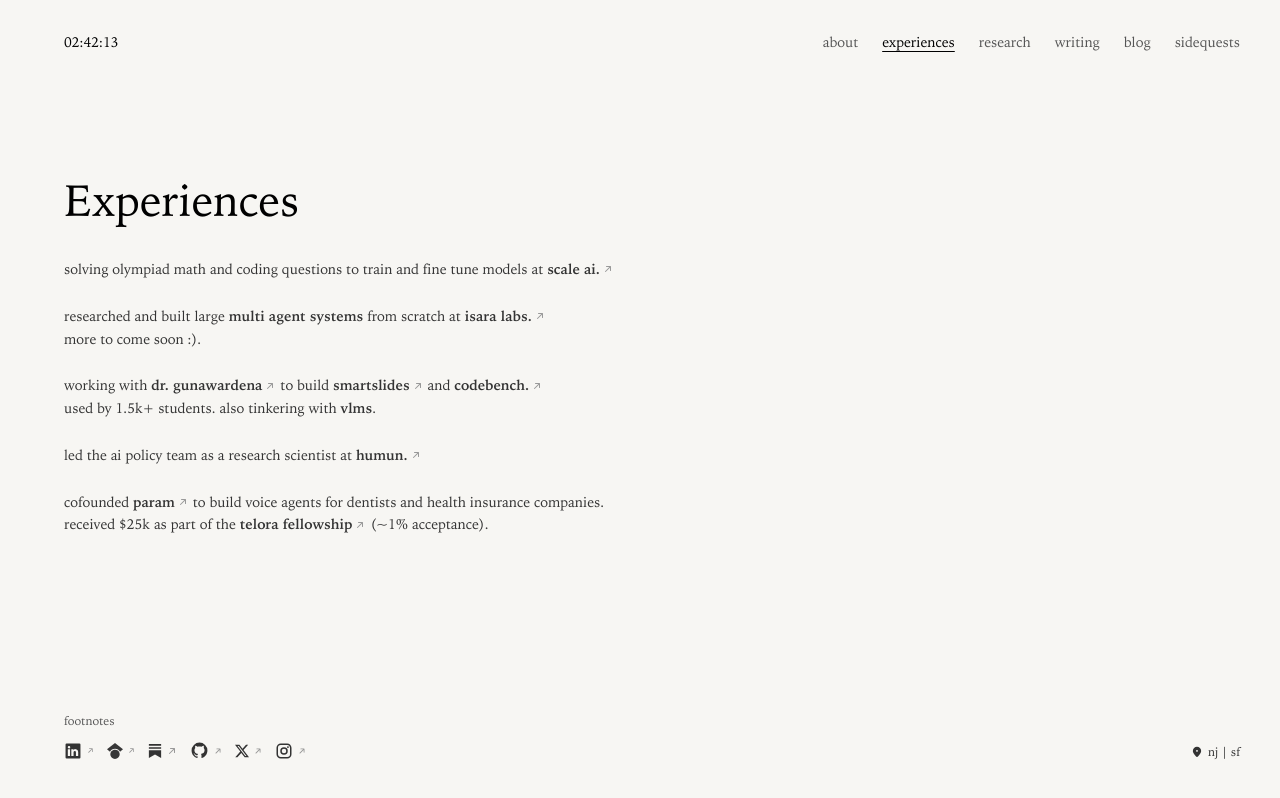
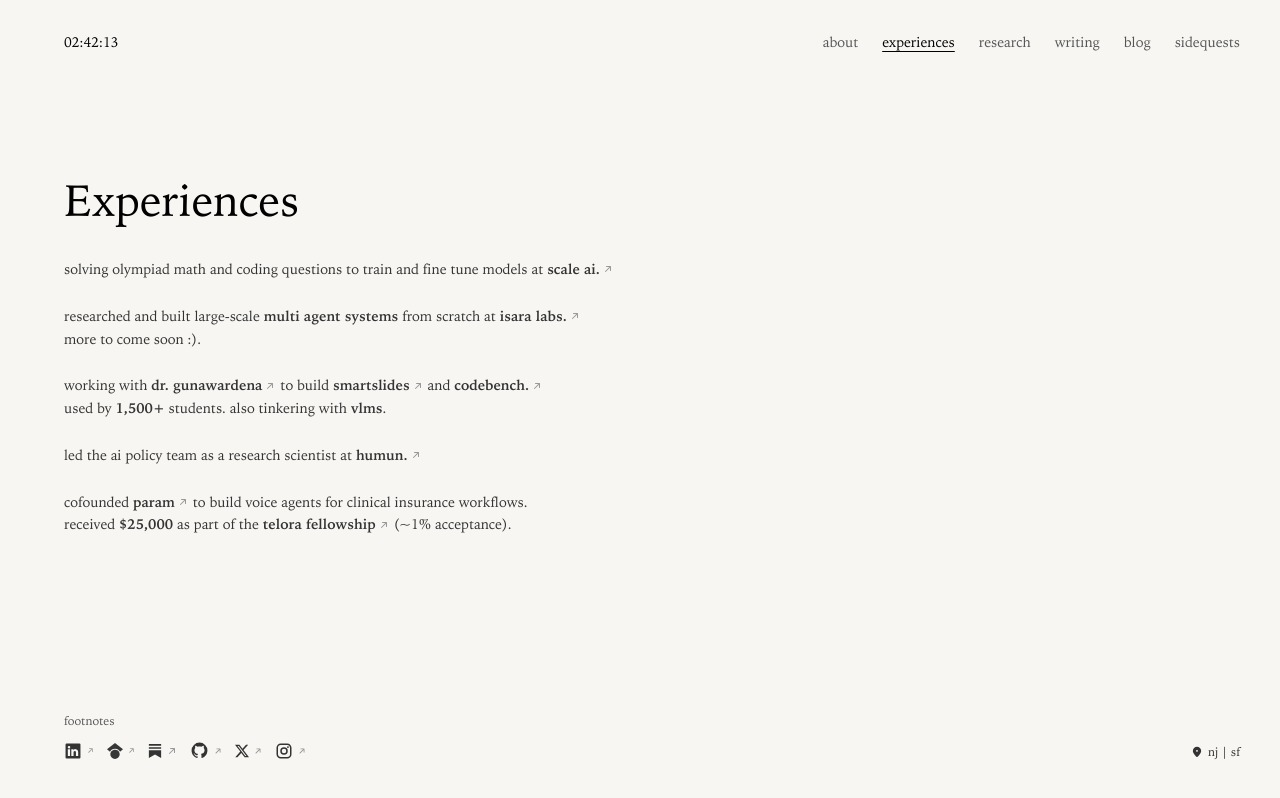
Before and after one commit to daivikk/daivik-site, a Next.js app: page /experiences in a window 1280 px wide. Built offline with nearby package versions, Linux system fonts and the light colour scheme.

Commit message:
edited text and bold

```diff
--- a/app/experiences/page.tsx
+++ b/app/experiences/page.tsx
@@ -24,7 +24,7 @@
         </p>
 
         <p>
-          researched and built large <strong>multi agent systems</strong> from scratch at{' '}
+          researched and built large-scale <strong>multi agent systems</strong> from scratch at{' '}
           <a
             href="https://isara.io/"
             target="_blank"
@@ -75,7 +75,7 @@
             <svg xmlns="http://www.w3.org/2000/svg" width="12" height="12" viewBox="0 0 24 24" className="text-[#999] transition-transform duration-300 ease-out group-hover:-translate-y-0.5">
               <path fill="currentColor" d="M18 7.05a1 1 0 0 0-1-1L9 6a1 1 0 0 0 0 2h5.56l-8.27 8.29a1 1 0 0 0 0 1.42a1 1 0 0 0 1.42 0L16 9.42V15a1 1 0 0 0 1 1a1 1 0 0 0 1-1Z"/>
             </svg>
-          </a> <br /> used by 1.5k+ students. also tinkering with <strong>vlms</strong>.
+          </a> <br /> used by <b>1,500+</b> students. also tinkering with <strong>vlms</strong>.
         </p>
 
         <p>
@@ -106,7 +106,7 @@
               <path fill="currentColor" d="M18 7.05a1 1 0 0 0-1-1L9 6a1 1 0 0 0 0 2h5.56l-8.27 8.29a1 1 0 0 0 0 1.42a1 1 0 0 0 1.42 0L16 9.42V15a1 1 0 0 0 1 1a1 1 0 0 0 1-1Z"/>
             </svg>
           </a>{' '}
-          to build voice agents for dentists and health insurance companies. <br /> received $25k as part of the{' '}
+          to build voice agents for clinical insurance workflows. <br /> received <b>$25,000</b> as part of the{' '}
           <a
             href="https://telora.com/"
             target="_blank"
--- a/app/page.tsx
+++ b/app/page.tsx
@@ -42,7 +42,7 @@
 
           <p>
             <span className="text-[#555] mr-3">3.</span>
-            trying to understand what it means to contribute meaningfully to the human story. here's my belief so far: do things with high variance, choose your work and your company with intention, and lead with kindness.
+            trying to understand what it means to contribute meaningfully to the human story. here's my belief so far: do things with high variance, choose your work and your company with intention, and lead with <b>kindness</b>.
           </p>
         </div>
       </div>
--- a/app/sidequests/page.tsx
+++ b/app/sidequests/page.tsx
@@ -83,12 +83,12 @@
         <p>
           <strong>notable projects</strong><br />
           <em>built passionfruit, a personality test taken by <strong>270,000+</strong> people<br />
-          built piggybank, a stock analysis discord bot with <strong>32,000+</strong> active users</em>
+          built piggybank, a stock analysis discord bot with <strong>32,000+</strong> users</em>
         </p>
 
         <p>
           <strong>grossman innovation prize</strong><br />
-          <em>awarded <strong>$50k</strong> for the best research in the rutgers school of arts and sciences </em>
+          <em>awarded <strong>$50,000</strong> for the best research in the rutgers school of arts and sciences </em>
         </p>
       </div>
     </PageLayout>
```
